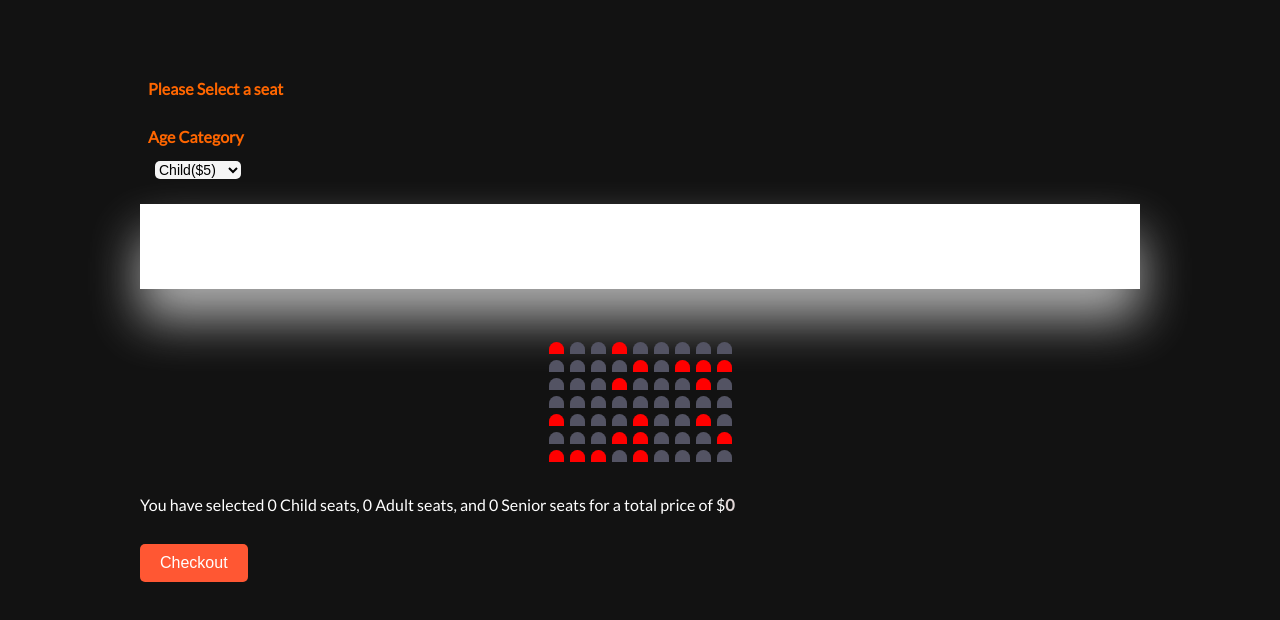
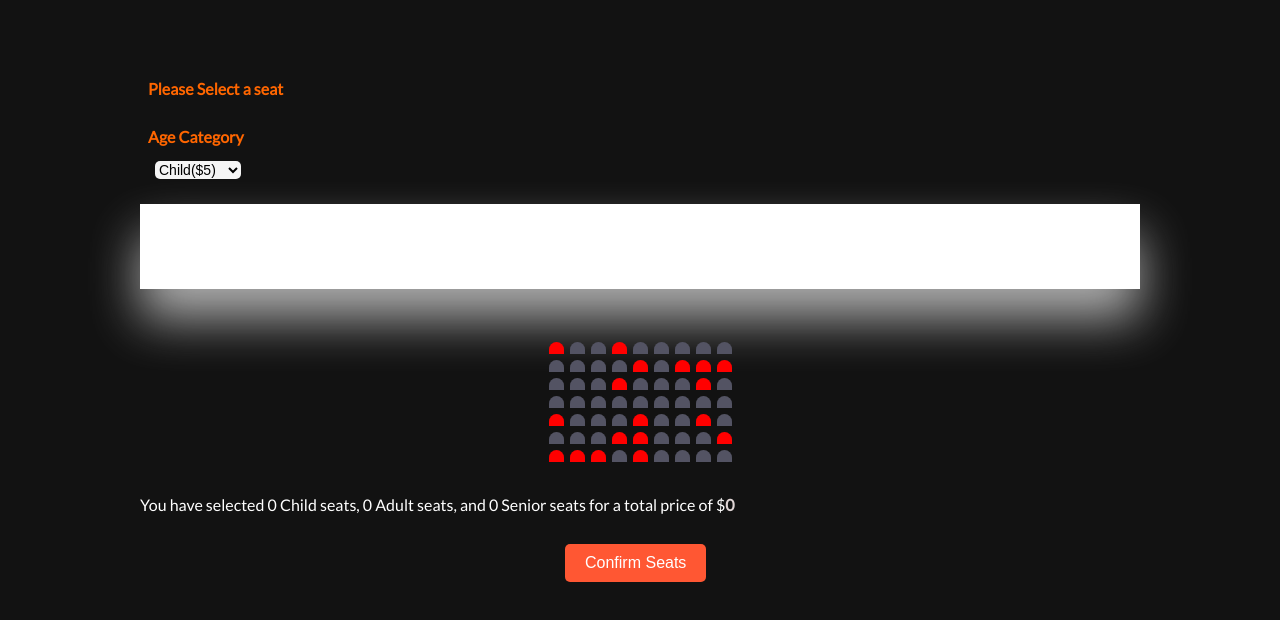
Before and after one commit to Cucumbercon/Cinema-Project, a React (Create React App) app in the folder web/: page /movieseatbooking in a window 1280 px wide. Shown: the top 620 px of the page. Built offline with nearby package versions, Linux system fonts and the light colour scheme; a web font is replaced by a local one.

Commit message:
navigation and margin bug fix

```diff
--- a/web/src/App.js
+++ b/web/src/App.js
@@ -45,7 +45,7 @@ function App() {
         <Route path="/moviemanagement" element={<MovieManagement />} />
         <Route path="/usermanagement" element={<UserManagement isAdmin={isAdmin} />} />
         <Route path="/promotion" element={<Promotion />} />
-        <Route path="/ordersummay" element={<OrderSummary />} />
+        <Route path="/ordersummary" element={<OrderSummary />} />
         <Route path="/confirmationpage" element={<ConfirmationPage />} />
         <Route path="/login" element={<Login />} />
         <Route path="/signup" element={<Signup />} />
--- a/web/src/pages/OrderSummary/OrderSummary.js
+++ b/web/src/pages/OrderSummary/OrderSummary.js
@@ -1,5 +1,5 @@
 import React from 'react';
-import './OrderSummary';
+import './OrderSummary.css';
 
 function Checkout() {
     const movieDetails = {
--- a/web/src/pages/TicketProcess/seatsSelecting.css
+++ b/web/src/pages/TicketProcess/seatsSelecting.css
@@ -116,6 +116,7 @@ p.text span {
     cursor: pointer;
     margin-top: 20px;
     transition: background-color 0.3s ease;
+    margin-left: 425px;
 }
 
 .checkout-button:hover {
--- a/web/src/pages/TicketProcess/seatsSelecting.js
+++ b/web/src/pages/TicketProcess/seatsSelecting.js
@@ -3,6 +3,8 @@ import { useNavigate } from 'react-router-dom';
 import './seatsSelecting.css';
 
 function MovieSeatBooking() {
+    const navigate = useNavigate();
+
     // These are the state variables
     const [seats, setSeats] = useState(generateSeats());
     const [selectedMovie, setSelectedMovie] = useState({ index: 0, price: 5 });
@@ -96,6 +98,9 @@ function MovieSeatBooking() {
     // Function to handle the checkout process
     const handleCheckout = () => {
 
+
+
+        navigate('/ordersummary');
     };
 
     return (
@@ -136,7 +141,7 @@ function MovieSeatBooking() {
 
             {/* Checkout button */}
             <button className="checkout-button" onClick={handleCheckout}>
-                Checkout
+                Confirm Seats
             </button>
         </div>
     );
```
